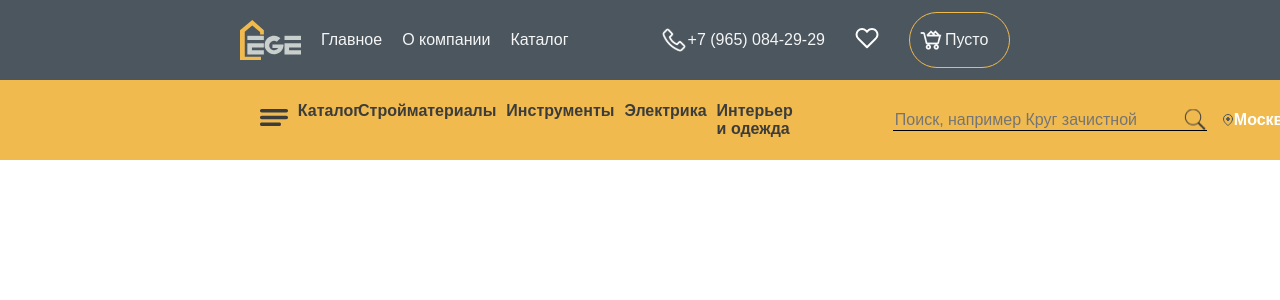
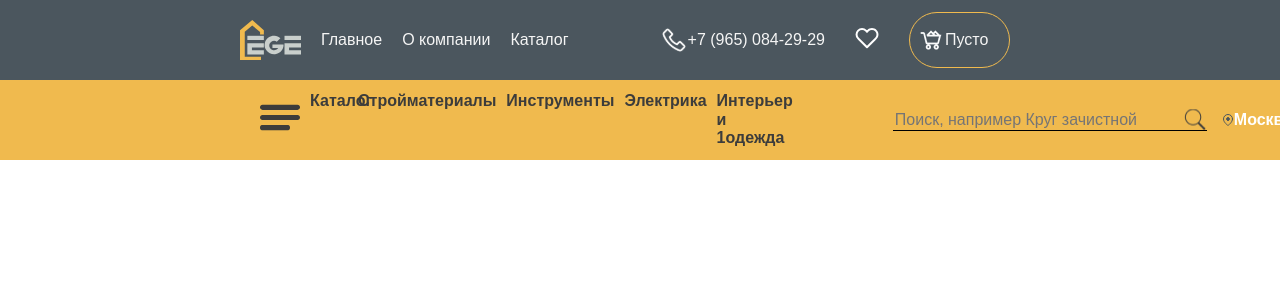
Before and after one commit to RYAZHAPOVILNUR/mentoring-first-task, an Angular app: page / in a window 1280 px wide. Shown: the top 300 px of the page. Built offline with nearby package versions, Linux system fonts and the light colour scheme.

Commit message:
new changes

```diff
--- a/src/app/app.component.html
+++ b/src/app/app.component.html
@@ -37,7 +37,7 @@
         <div class="left-items">Стройматериалы</div>
         <div class="left-items">Инструменты</div>
         <div class="left-items">Электрика</div>
-        <div class="left-items">Интерьер и одежда</div>
+        <div class="left-items">Интерьер и 1одежда</div>
     </div>
 
     <div class="right-bar">
```
